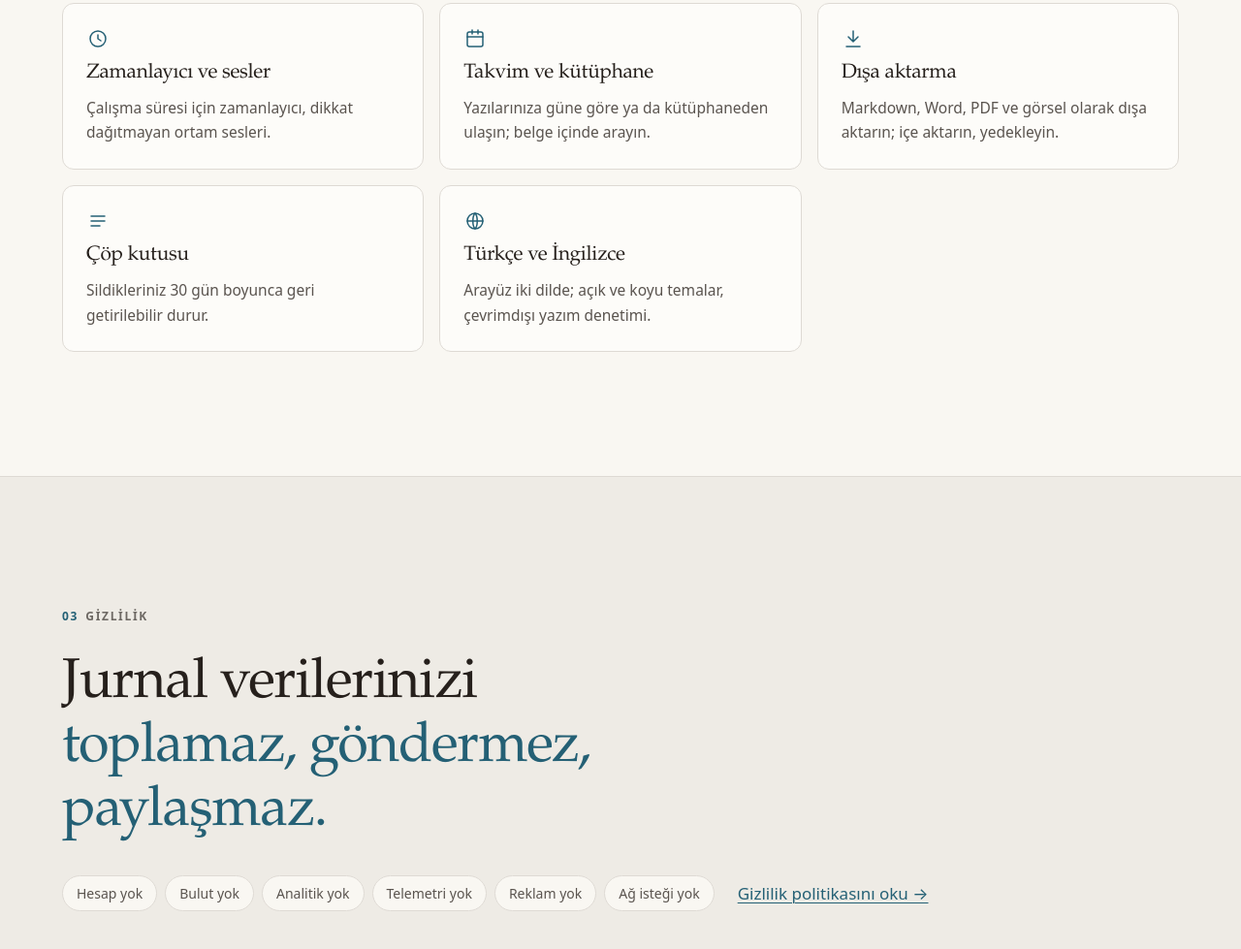
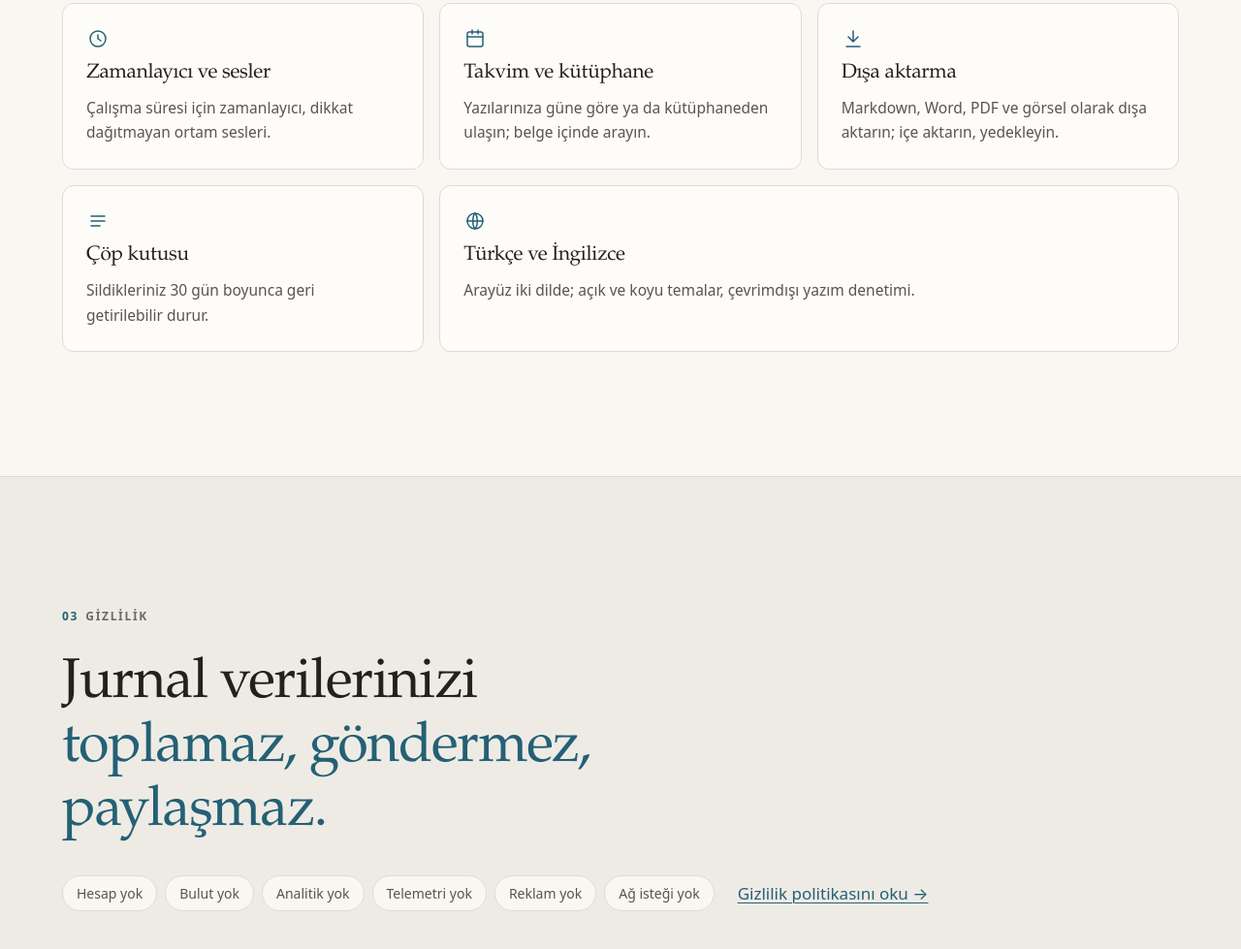
Before and after one commit to Est21/jurnal_web, a plain HTML site: page index.html in a window 1280 px wide. Shown: the part 2623-3602 px from the top of the page at 97% size. Drawn offline with Linux system fonts and the light colour scheme.

Commit message:
Fix last feature row layout
Co-Authored-By: Claude Sonnet 5.5 <noreply@anthropic.com>

```diff
--- a/assets/css/style.css
+++ b/assets/css/style.css
@@ -220,3 +220,7 @@ section { padding-block: var(--section); }
   .reveal { opacity: 1; transform: none; transition: none; }
   .btn, .chip, .bar { transition: none; }
 }
+
+.f--wide { grid-column: span 8; }
+@media (max-width: 900px) { .f--wide { grid-column: span 12; } }
+@media (min-width: 901px) and (max-width: 1100px) { .f--wide { grid-column: span 12; } }
--- a/index.html
+++ b/index.html
@@ -110,7 +110,7 @@
           <h3>Çöp kutusu</h3>
           <p>Sildikleriniz 30 gün boyunca geri getirilebilir durur.</p>
         </article>
-        <article class="f reveal">
+        <article class="f f--wide reveal">
           <svg class="ico" viewBox="0 0 24 24" aria-hidden="true"><circle cx="12" cy="12" r="8"/><path d="M4 12h16M12 4c3 3 3 13 0 16M12 4c-3 3-3 13 0 16"/></svg>
           <h3>Türkçe ve İngilizce</h3>
           <p>Arayüz iki dilde; açık ve koyu temalar, çevrimdışı yazım denetimi.</p>
```
Also changed, not shown: en/index.html (+1 -1 lines).
